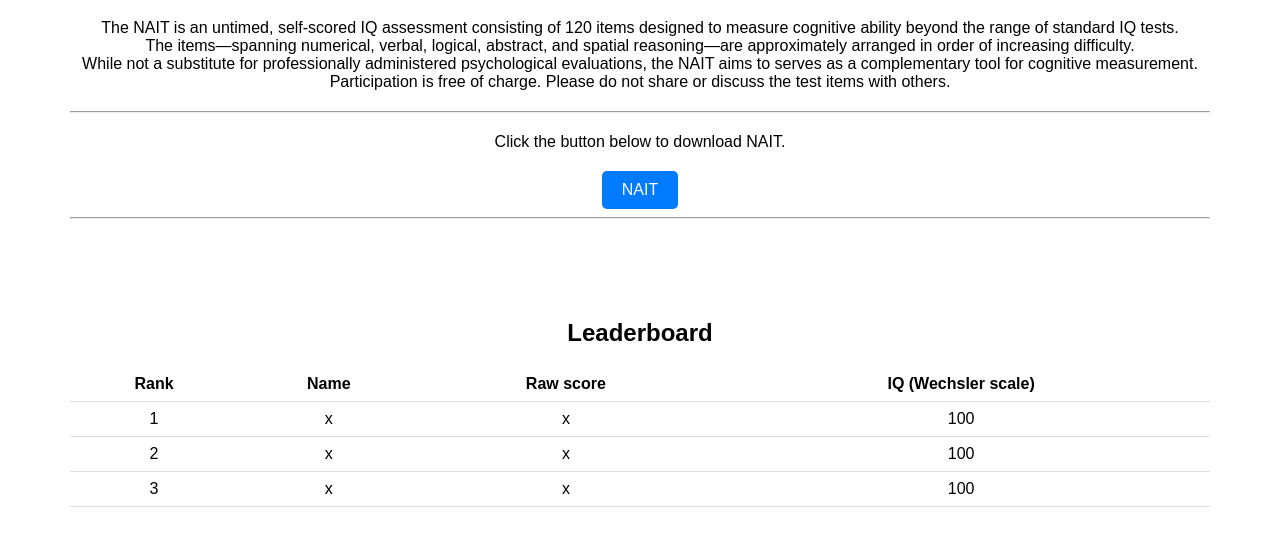
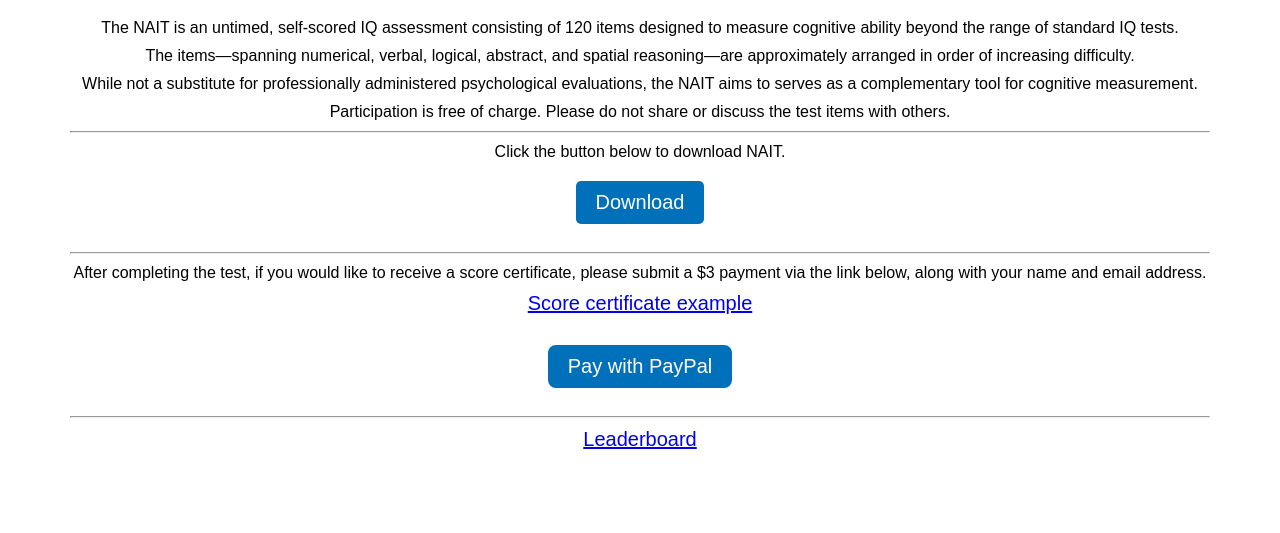
Before and after one commit to AngryOrbifold/my-website, a plain HTML site: page index.html in a window 1280 px wide. Shown: the part 131-664 px from the top of the page. Drawn offline with Linux system fonts and the light colour scheme.

Commit message:
Update index.html

```diff
--- a/index.html
+++ b/index.html
@@ -8,14 +8,30 @@
     a.button {
       display: inline-block;
       padding: 10px 20px;
-      background: #007bff;
+      background: #0070ba;
       color: white;
       text-decoration: none;
       border-radius: 5px;
     }
     a.button:hover {
-      background: #0056b3;
+      background: #005c99;
     }
+
+    .paypal-button {
+      font-size: 20px;
+      padding: 10px 20px;
+      background-color: #0070ba;
+      color: white;
+      text-decoration: none;
+      border-radius: 8px;
+      display: inline-block;
+      transition: background-color 0.3s ease;
+    }
+
+    .paypal-button:hover {
+      background-color: #005c99;
+    }
+
     body {
       font-family: Arial, sans-serif;
       background: white;
@@ -23,7 +39,13 @@
     }
     p {
       text-align: center;
-      margin-top: 20px;
+      margin-top: 10px;
+      margin-bottom: 10px;
+    }
+    a {
+      display: block;
+      text-align: center;
+      margin-top: 10px;
       margin-bottom: 20px;
     }
     h2 {
@@ -31,14 +53,14 @@
       margin-top: 100px;
     }
     table {
+      border-collapse: collapse;
       width: 100%;
-      border-collapse: collapse;
-      margin-top: 10px;
+      font-family: sans-serif;
     }
     th, td {
-      padding: 8px;
+      border: 1px solid #ddd;
+      padding: 10px 16px;
       text-align: center;
-      border-bottom: 1px solid #ddd;
     }
     tr:hover {
       background-color: #f2f2f2;
@@ -47,32 +69,18 @@
 </head>
 <body>
   <h1>Nydegger Automatic Intelligence Test</h1>
-  <p>
-    The NAIT is an untimed, self-scored IQ assessment consisting of 120 items designed to measure cognitive ability beyond the range of standard IQ tests.<br>
-    The items—spanning numerical, verbal, logical, abstract, and spatial reasoning—are approximately arranged in order of increasing difficulty.<br>
-    While not a substitute for professionally administered psychological evaluations, the NAIT aims to serves as a complementary tool for cognitive measurement.<br>
-    Participation is free of charge. Please do not share or discuss the test items with others.
-  </p>
+  <p>The NAIT is an untimed, self-scored IQ assessment consisting of 120 items designed to measure cognitive ability beyond the range of standard IQ tests.</p>
+  <p>The items—spanning numerical, verbal, logical, abstract, and spatial reasoning—are approximately arranged in order of increasing difficulty.  </p>
+  <p>While not a substitute for professionally administered psychological evaluations, the NAIT aims to serves as a complementary tool for cognitive measurement. </p>
+  <p>Participation is free of charge. Please do not share or discuss the test items with others. </p>
   <hr>
   <p>Click the button below to download NAIT.</p>
-  <a class="button" href="https://dl.dropbox.com/scl/fi/g1qwz5a6u15l5ek9e3rqs/NAIT.zip?rlkey=npgdzo9mv7r7b90ch5h11r1id&dl=0" download>NAIT</a>
+  <a class="button" href="https://dl.dropbox.com/scl/fi/g1qwz5a6u15l5ek9e3rqs/NAIT.zip?rlkey=npgdzo9mv7r7b90ch5h11r1id&dl=0" style="font-size: 20px;" download>Download</a>
   <hr>
-  <h2>Leaderboard</h2>
-  <table>
-    <thead>
-      <tr>
-        <th>Rank</th>
-        <th>Name</th>
-        <th>Raw score</th>
-        <th>IQ (Wechsler scale)</th>
-      </tr>
-    </thead>
-    <tbody>
-      <tr><td>1</td><td>x</td><td>x</td><td>100</td></tr>
-      <tr><td>2</td><td>x</td><td>x</td><td>100</td></tr>
-      <tr><td>3</td><td>x</td><td>x</td><td>100</td></tr>
-    </tbody>
-  </table>
-
+  <p>After completing the test, if you would like to receive a score certificate, please submit a $3 payment via the link below, along with your name and email address.</p>
+  <a href="report_for_NAIT.pdf" target="_blank" style="font-size: 20px;">  Score certificate example  </a>
+  <a href="https://paypal.me/OrbifoldAnswers?country.x=CH&locale.x=en_US" target="_blank" rel="noopener noreferrer" style="font-size: 20px;" class="paypal-button">  Pay with PayPal  </a>
+  <hr>
+  <a href="leaderboard.html" target="_blank" style="font-size: 20px;"> Leaderboard </a>
 </body>
 </html>
```
